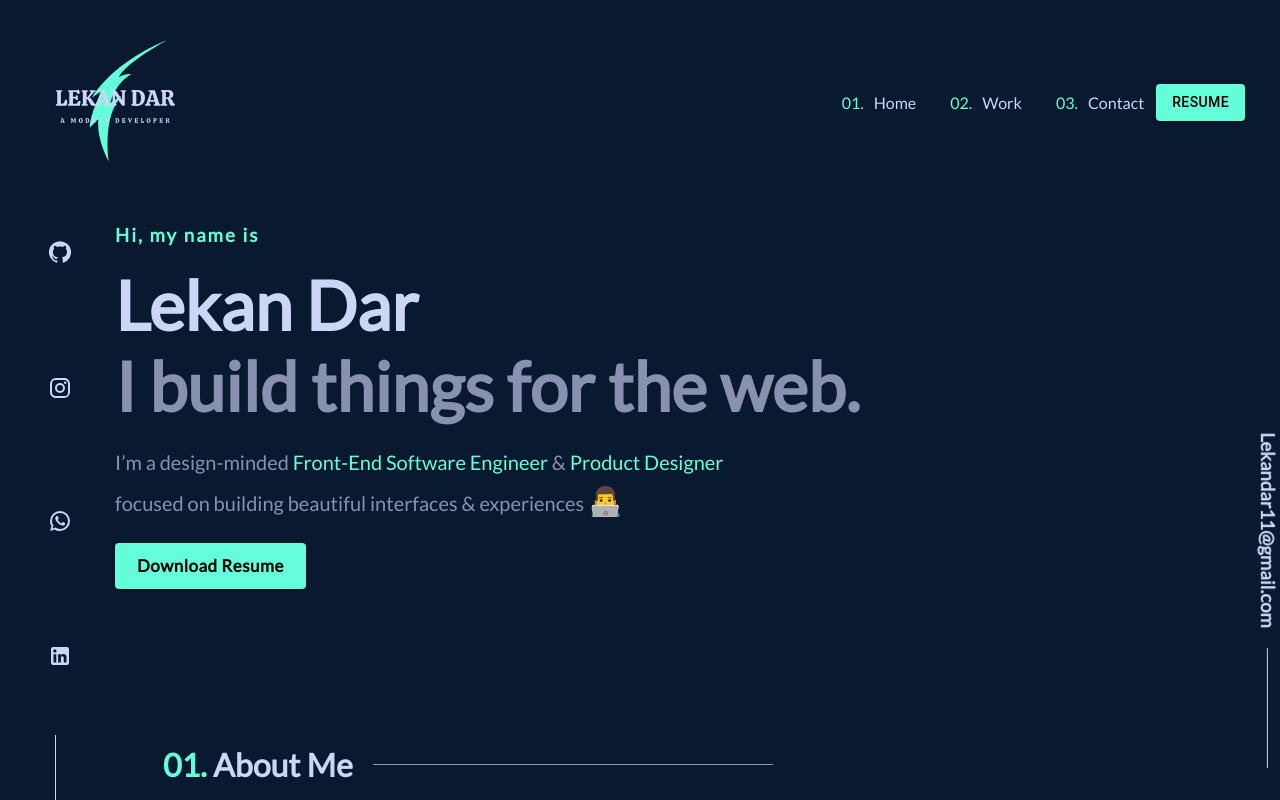
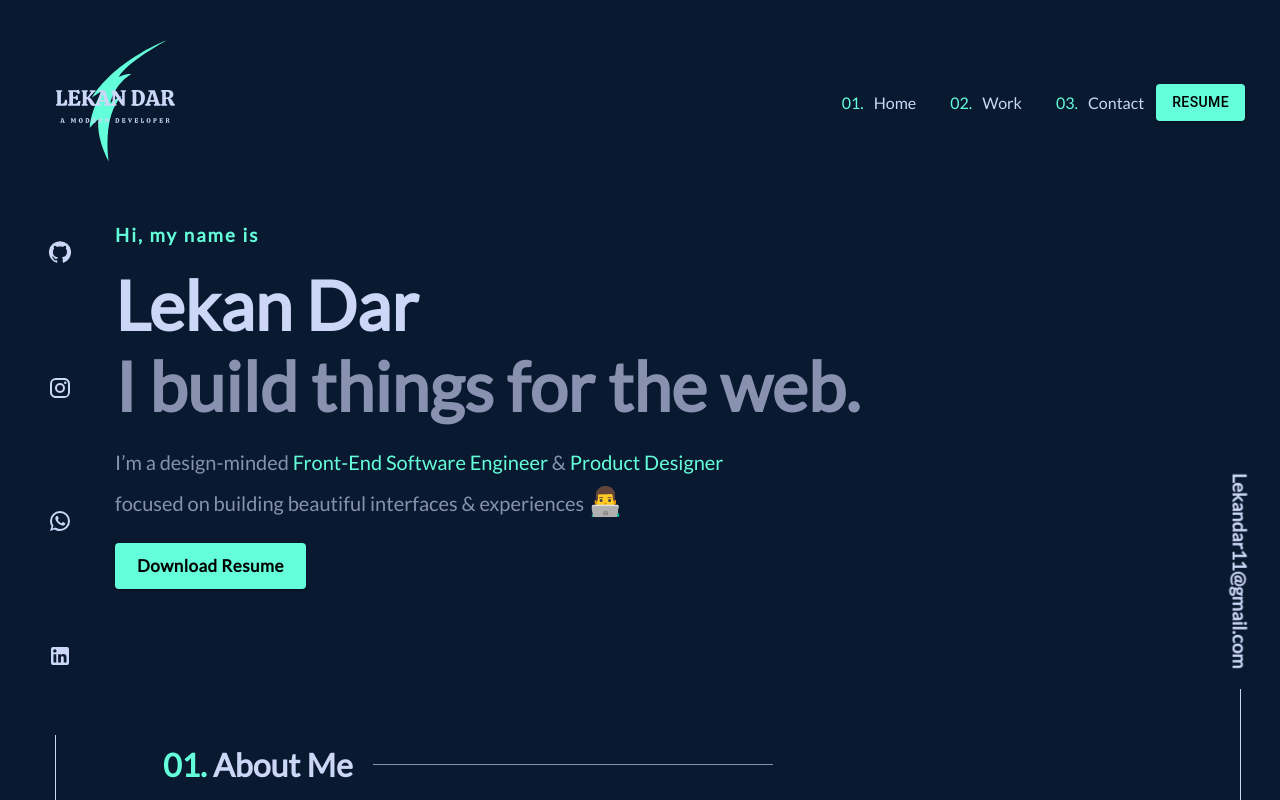
Before and after one commit to Techbrolakes/portfolio-website, a Next.js app: page / in a window 1280 px wide. Built offline with nearby package versions, Linux system fonts and the light colour scheme; grey boxes are pictures that could not be loaded.

Commit message:
version-5.6

```diff
--- a/pages/components/Portfolio.js
+++ b/pages/components/Portfolio.js
@@ -10,7 +10,7 @@ import Footer from "./MiddleLayout/Footer";
 
 function Portfolio() {
   return (
-    <HeroSection>
+    <WebsiteLayout>
       {/* SOCIAL-LINKS */}
       <Container>
         <SocialLinks />
@@ -34,13 +34,13 @@ function Portfolio() {
         <Email />
       </EmailSection>
       {/* EMAIL-SECTION */}
-    </HeroSection>
+    </WebsiteLayout>
   );
 }
 
 export default Portfolio;
 
-const HeroSection = styled.div`
+const WebsiteLayout = styled.div`
   position: relative;
 `;
 const Container = styled.div`
@@ -59,7 +59,8 @@ const MiddleLayout = styled.div`
   justify-content: space-between;
   width: 1050px;
   height: 680vh;
-  @media all and (min-width: 320px) and (max-width: 600px) {
+
+  @media all and (min-width: 1px) and (max-width: 600px) {
     width: 100%;
     justify-content: space-between;
   }
--- a/pages/components/SideComponents/Email.js
+++ b/pages/components/SideComponents/Email.js
@@ -22,13 +22,12 @@ const Line = styled.div`
 `;
 const EmailBar = styled.div`
   position: fixed;
-  bottom: 0;
-  left: 1100px;
+  bottom: 130px;
+  z-index: 2;
+  right: -10%;
   display: flex;
   color: #ccd6f6;
   align-items: center;
-  justify-content: space-between;
-  height: 50vh;
   transform: rotate(90deg);
 
   h3 {
```
